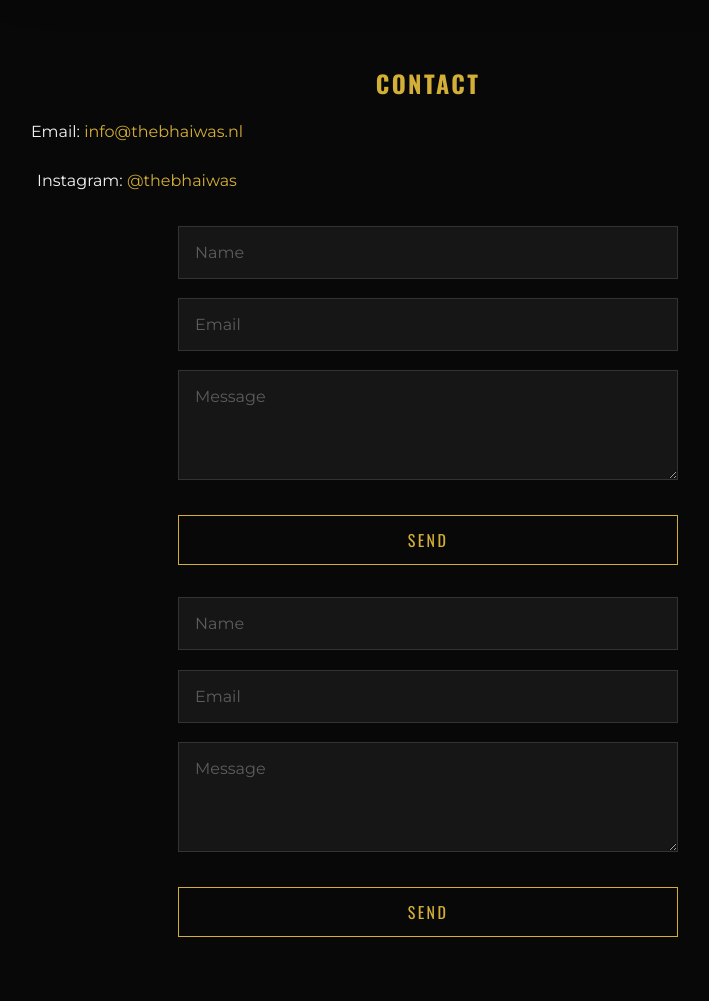
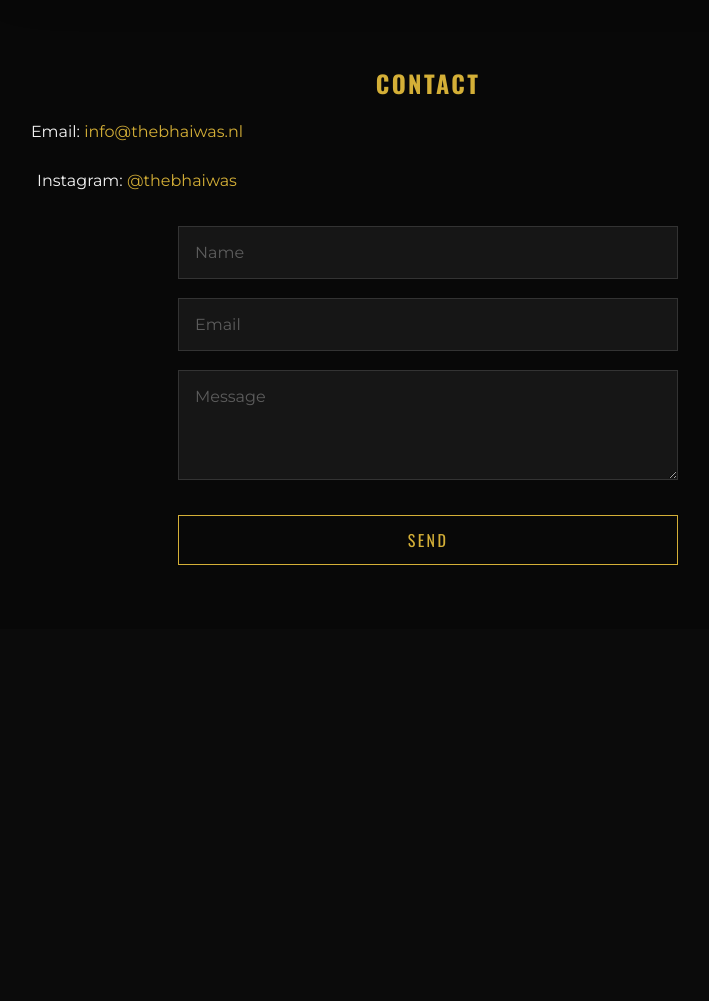
Before and after one commit to yashramratan/thebhaiwas-web, a Flask app: page / in a window 1280 px wide. Shown: the part 1204-2205 px from the top of the page, without its empty margins (212-921 px from the left). After the commit the page ends 1769 px from the top, so only its background shows below. Run offline with Flask 3, Linux system fonts and the light colour scheme.

Commit message:
modified:   templates/home.html

```diff
--- a/templates/home.html
+++ b/templates/home.html
@@ -65,6 +65,7 @@
     <p>Instagram: <a href="#">@thebhaiwas</a></p>
 
     <form class="contact-form" action="/contact" method="POST">
+
       <input type="text" name="honeypot" style="display:none !important" tabindex="-1" autocomplete="off">
 
       <input type="text" name="name" placeholder="Name" required>
@@ -73,13 +74,7 @@
 
       <button type="submit" class="btn">Send</button>
     </form>
-    <form class="contact-form" action="/contact" method="POST">
-      <input type="text" name="name" placeholder="Name" required>
-      <input type="email" name="email" placeholder="Email" required>
-      <textarea name="message" placeholder="Message" rows="4" required></textarea>
-      <button type="submit" class="btn">Send</button>
-    </form>
+
   </footer>
-
 </body>
 </html>
```
